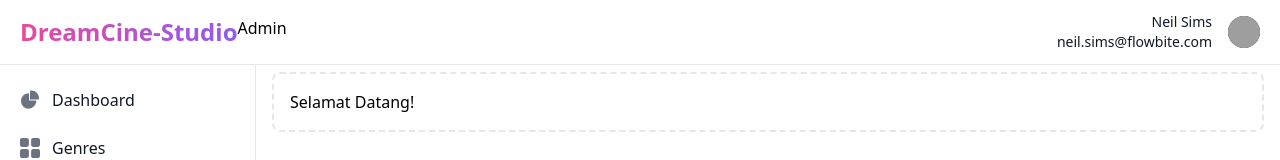
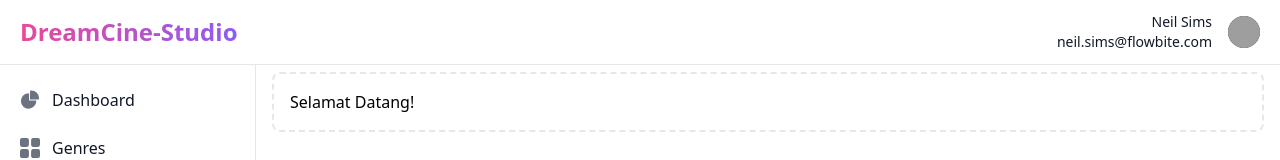
Before and after one commit to dreamcine-studio/dreamcine_studio_fe, a React (Vite) app: page /admin in a window 1280 px wide. Shown: the top 160 px of the page. Built offline with nearby package versions, Linux system fonts and the light colour scheme; grey boxes are pictures that could not be loaded.

Commit message:
feat: admin layout

```diff
--- a/src/layouts/admin.jsx
+++ b/src/layouts/admin.jsx
@@ -39,7 +39,7 @@ export default function AdminLayout() {
                 <span className="bg-clip-text text-transparent bg-gradient-to-r from-pink-500 to-violet-500 text-xl  self-center text-xl font-semibold sm:text-2xl whitespace-nowrap dark:text-white">
                   DreamCine-Studio
                 </span>
-                <span>  Admin</span>
+                {/* <span>  Admin</span> */}
               </Link>
             </div>
             <div className="flex items-center">
```
